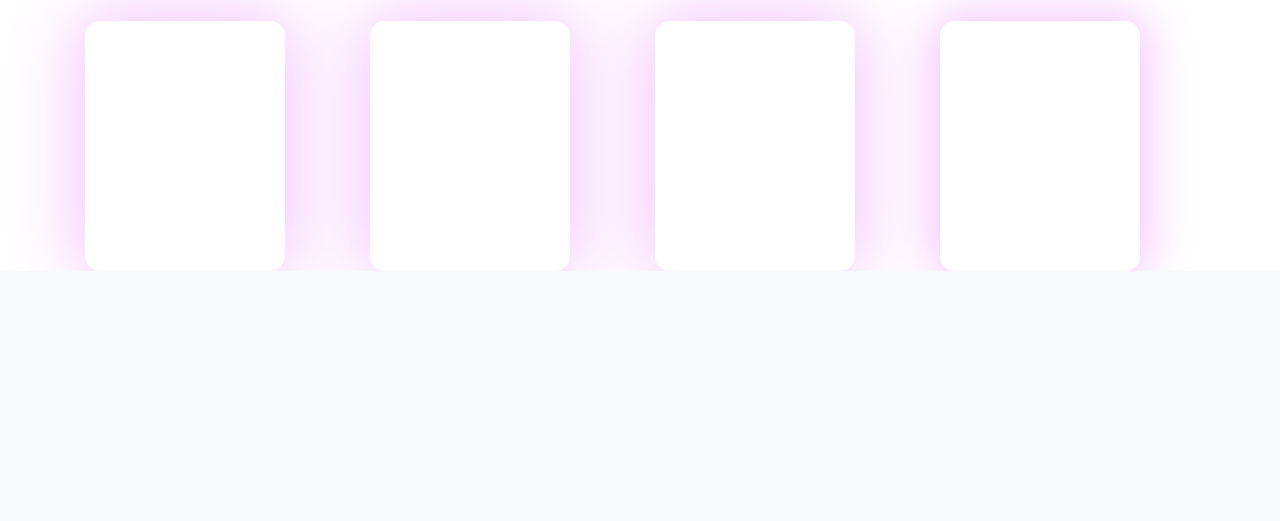
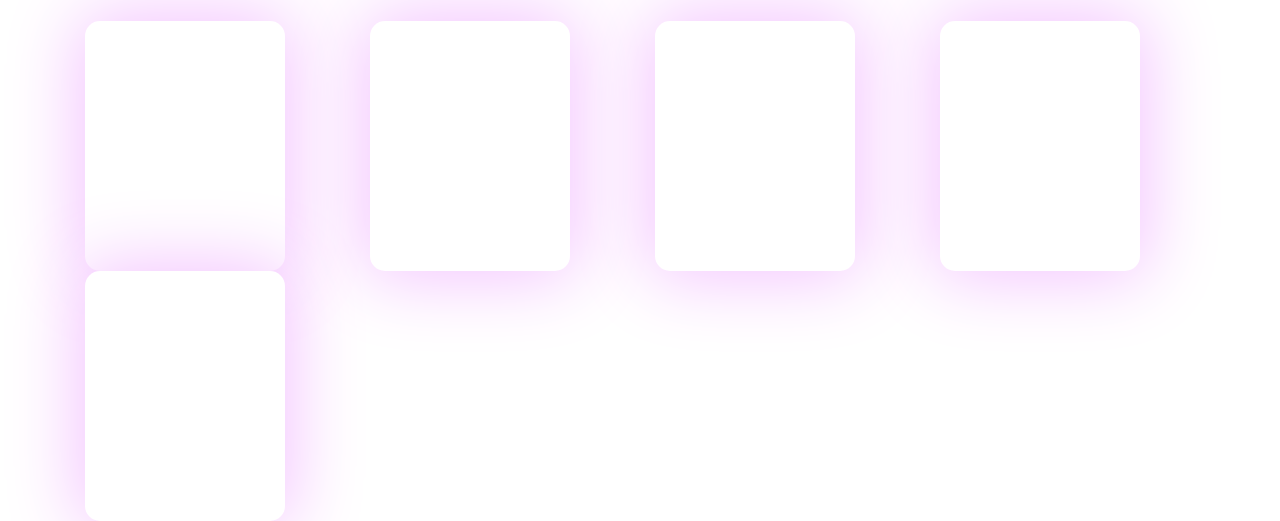
Before and after one commit to shiroochan143/COSC75, a Django app: page /home/ in a window 1280 px wide. Shown: the part 846-1367 px from the top of the page. Before the commit the page ends 1117 px from the top, so only its background shows below. Run offline with Django 3.2, Linux system fonts and the light colour scheme; some libraries are stand-ins or nearby versions.

Commit message:
minor changes on home (categories)

```diff
--- a/products/templates/products/home.html
+++ b/products/templates/products/home.html
@@ -60,14 +60,21 @@
             </div>
         </div>
         <div class="col-sm-3">
-          <a href="Other Merch">
-            <div class="card-body" style="width: 200px; height: 250px; border-radius: 15px; background:#FFF; box-shadow:0px 0px 50px 6px rgba(243, 194, 255, 1.75);">
+          <a href="Seasons Greeting">
+            <div class="card-body" style="width: 200px; height: 250px; border-radius: 15px; background:#FFF; box-shadow:0px 0px 75px 6px rgba(243, 194, 255, 1.75);">
               <!--image and label-->
             </div>
           </a>
           </div>
+          <div class="col-sm-3">
+            <a href="Other Merch">
+              <div class="card-body" style="width: 200px; height: 250px; border-radius: 15px; background:#FFF; box-shadow:0px 0px 75px 6px rgba(243, 194, 255, 1.75);">
+                <!--image and label-->
+              </div>
+            </a>
       <!-- Add more categories as needed -->
       </div>
     </div>
+  </div>
 
 {% endblock content %}
```
